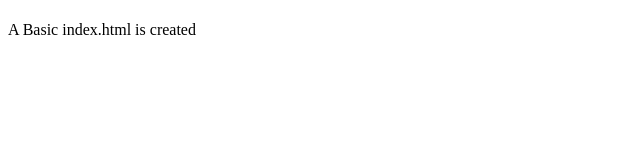
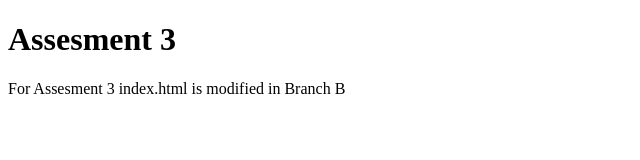
Before and after one commit to Yash-2163/Assignment-3, a plain HTML site: page index.html in a window 1280 px wide. Shown: the whole page, without its empty margins (0-640 px from the left). Drawn offline with Linux system fonts and the light colour scheme.

Commit message:
Branch B commit 1

```diff
--- a/index.html
+++ b/index.html
@@ -5,7 +5,7 @@
     <title>Assignment 3</title>
 </head>
 <body>
-    <h1></h1>
-    <p>A Basic index.html is created</p>
+    <h1>Assesment 3</h1>
+    <p>For Assesment 3 index.html is modified in Branch B</p>
 </body>
 </html>
```
